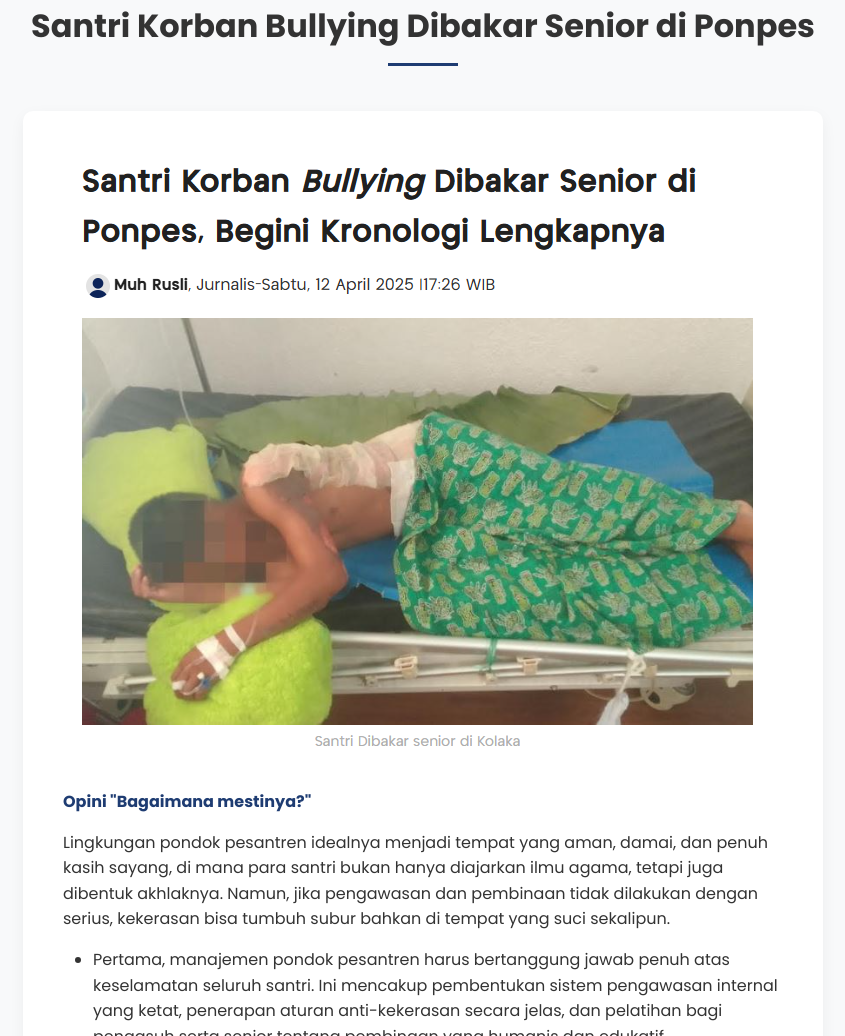
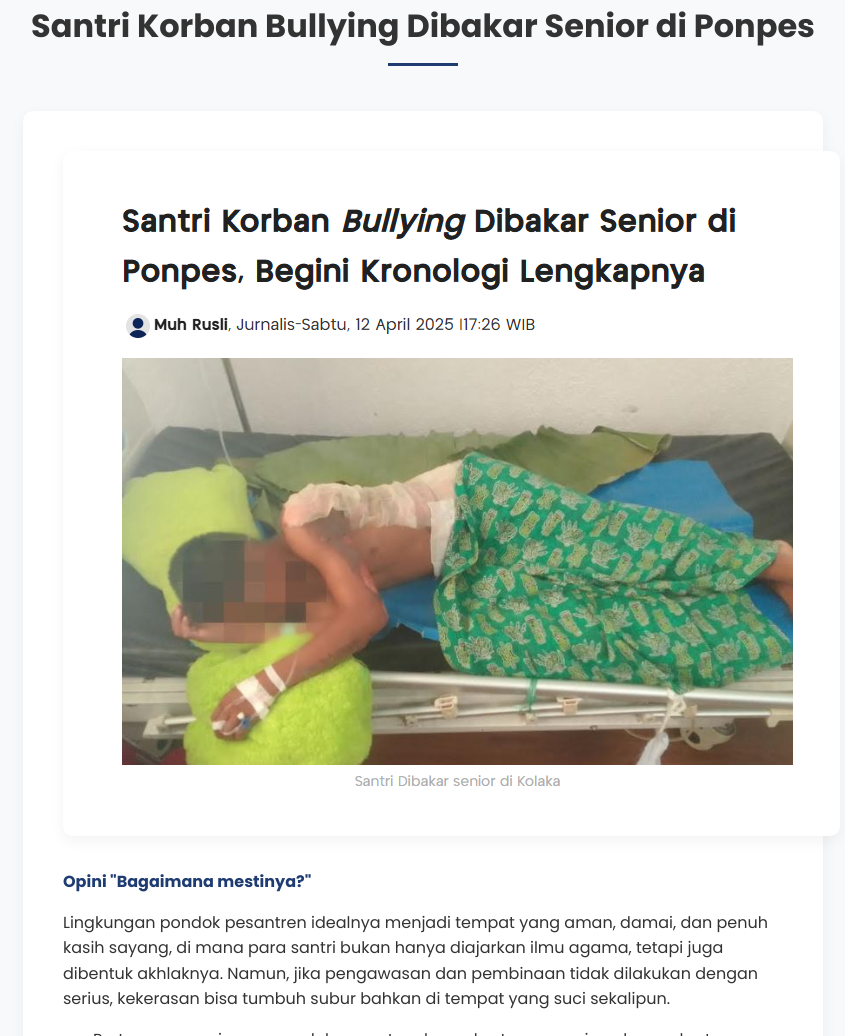
Before and after one commit to Supramennn/Website-portofolio, a plain HTML site: page index.html in a window 1280 px wide. Shown: the part 7972-9008 px from the top of the page, without its empty margins (217-1062 px from the left). Drawn offline with Linux system fonts and the light colour scheme.

Commit message:
Update index.html

```diff
--- a/index.html
+++ b/index.html
@@ -716,7 +716,7 @@
             <h2 class="section-title"> <b>Santri Korban Bullying Dibakar Senior di Ponpes</b></h2>
             <div class="article-content">
                 <div class="article-body">
-                 <img src="article-pic.png" alt="article" class="article-pic">
+                 <img src="article-pic.png" alt="article" class="article-content">
                     <h4>Opini <b>"Bagaimana mestinya?"</b></h4>
                     <p>
                         Lingkungan pondok pesantren idealnya menjadi tempat yang aman, damai, dan penuh kasih sayang, di mana para santri bukan hanya diajarkan ilmu agama, tetapi juga dibentuk akhlaknya. Namun, jika pengawasan dan pembinaan tidak dilakukan dengan serius, kekerasan bisa tumbuh subur bahkan di tempat yang suci sekalipun.
```
